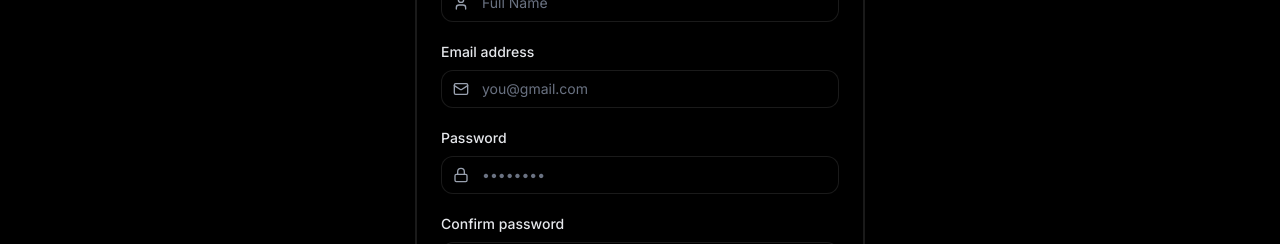
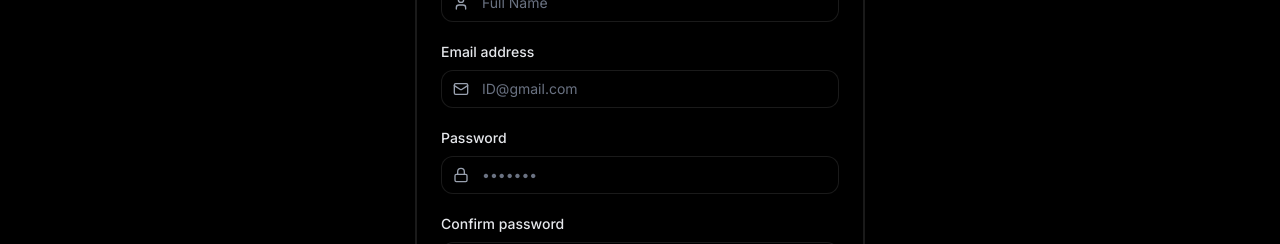
Before and after one commit to iamnaiftikhar8/DataPulse, a Next.js app: page /signup in a window 1280 px wide. Shown: the part 332-576 px from the top of the page. Built offline with nearby package versions, Linux system fonts and the light colour scheme; no server answers.

Commit message:
signup change

```diff
--- a/components/pages/SignupPage.tsx
+++ b/components/pages/SignupPage.tsx
@@ -96,7 +96,7 @@ export default function SignupPage() {
                   autoComplete="email"
                   value={email}
                   onChange={(e) => setEmail(e.target.value)}
-                  placeholder="you@gmail.com"
+                  placeholder="ID@gmail.com"
                   className="w-full rounded-xl border border-white/10 bg-black/40 pl-10 pr-3 py-2 text-sm text-white outline-none transition focus:border-cyan-400/60 focus:ring-2 focus:ring-cyan-400/20 placeholder:text-gray-500"
                   required
                 />
@@ -112,7 +112,7 @@ export default function SignupPage() {
                   autoComplete="new-password"
                   value={password}
                   onChange={(e) => setPassword(e.target.value)}
-                  placeholder="••••••••"
+                  placeholder="•••••••"
                   className="w-full rounded-xl border border-white/10 bg-black/40 pl-10 pr-3 py-2 text-sm text-white outline-none transition focus:border-cyan-400/60 focus:ring-2 focus:ring-cyan-400/20 placeholder:text-gray-500"
                   minLength={8}
                   required
```
